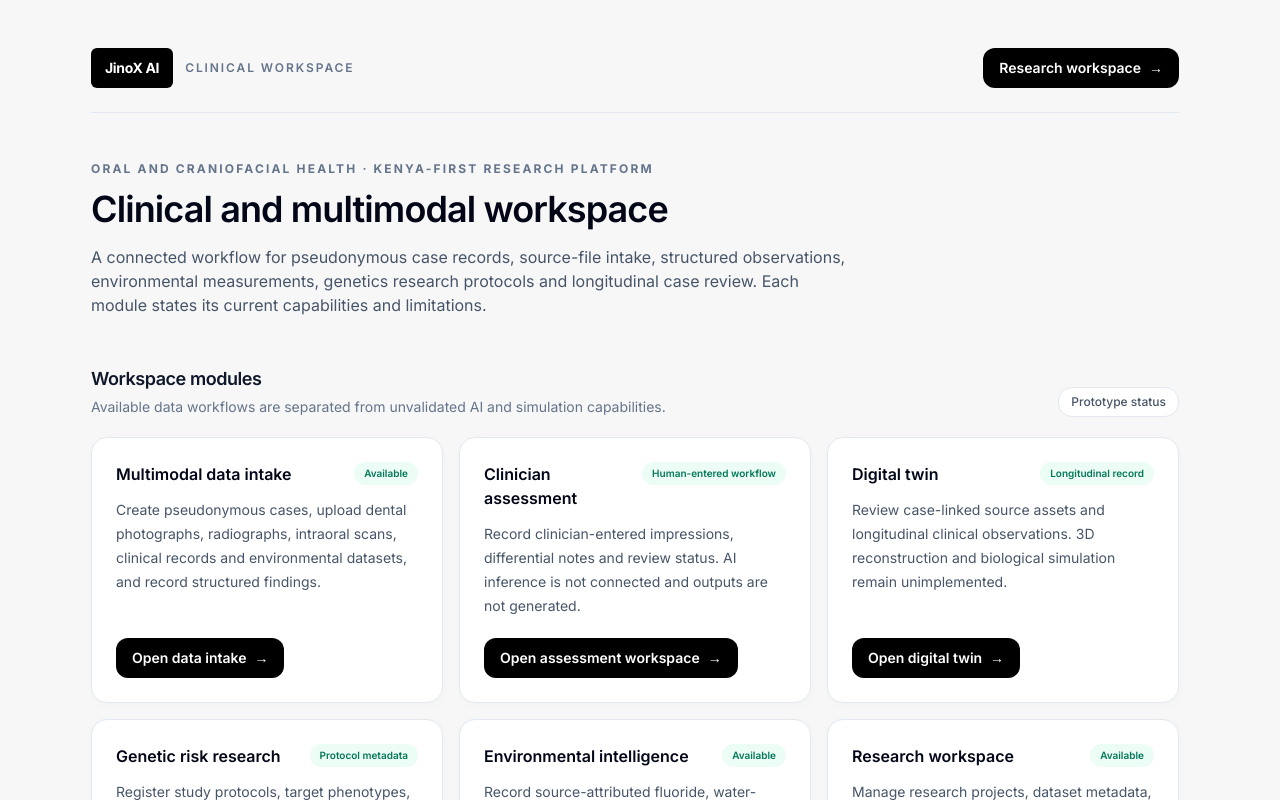
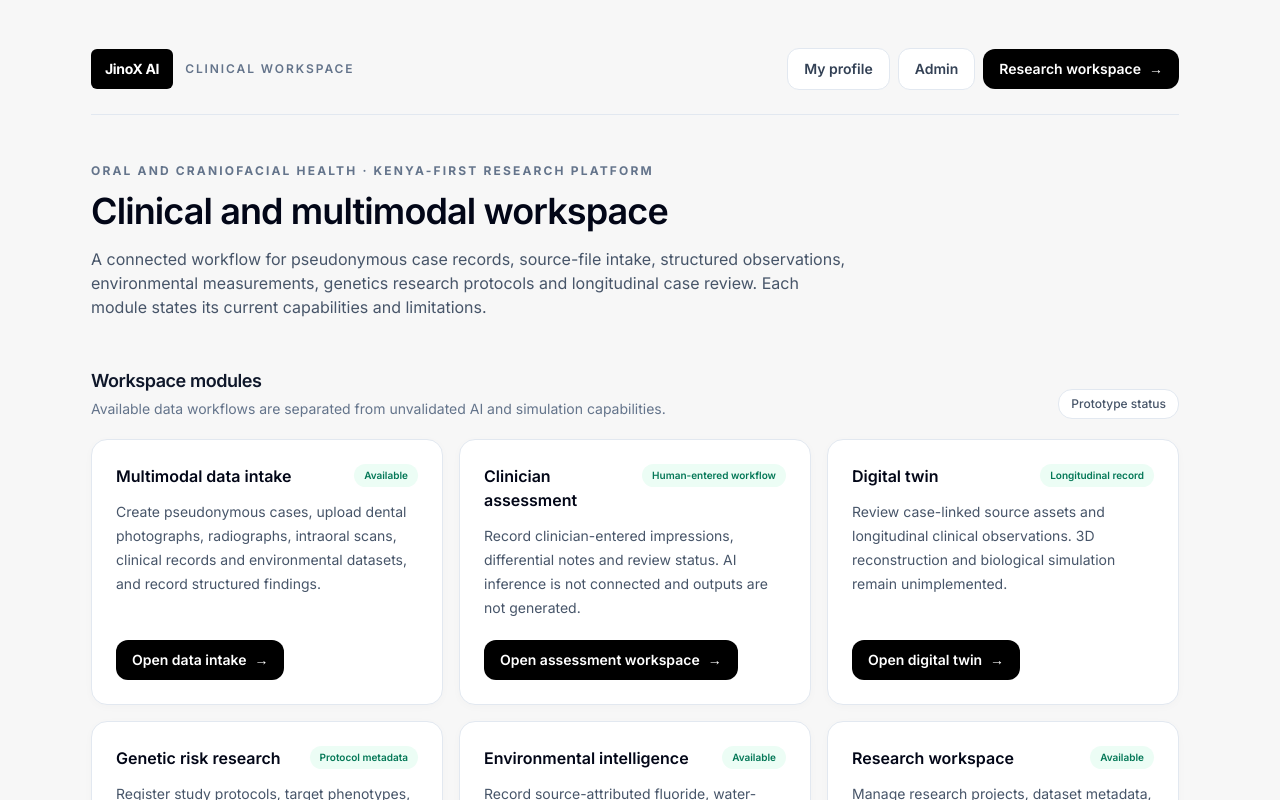
Before and after one commit to eltonarunga/jinox-v1.0, a Next.js app: page /clinical in a window 1280 px wide. Shown: the top 800 px of the page. Built offline with nearby package versions, Linux system fonts and the light colour scheme.

Commit message:
feat: link profile and admin workspace from clinical home

```diff
--- a/app/clinical/page.tsx
+++ b/app/clinical/page.tsx
@@ -18,9 +18,13 @@ export default function ClinicalWorkspacePage() {
             <span className="rounded-md bg-black px-3.5 py-2.5 text-sm font-bold tracking-tight text-white">JinoX AI</span>
             <span className="text-xs font-semibold uppercase tracking-[.16em] text-slate-500">Clinical workspace</span>
           </Link>
-          <Link href="/research" className="inline-flex min-h-10 items-center gap-2 rounded-xl bg-black px-4 py-2.5 text-sm font-semibold text-white transition hover:bg-slate-800 focus-visible:outline-none focus-visible:ring-2 focus-visible:ring-black focus-visible:ring-offset-2">
-            Research workspace <span aria-hidden="true">→</span>
-          </Link>
+          <nav className="flex flex-wrap items-center gap-2" aria-label="Account navigation">
+            <Link href="/profile" className="inline-flex min-h-10 items-center rounded-xl border border-slate-200 bg-white px-4 py-2.5 text-sm font-semibold text-slate-700 transition hover:bg-slate-50">My profile</Link>
+            <Link href="/admin" className="inline-flex min-h-10 items-center rounded-xl border border-slate-200 bg-white px-4 py-2.5 text-sm font-semibold text-slate-700 transition hover:bg-slate-50">Admin</Link>
+            <Link href="/research" className="inline-flex min-h-10 items-center gap-2 rounded-xl bg-black px-4 py-2.5 text-sm font-semibold text-white transition hover:bg-slate-800 focus-visible:outline-none focus-visible:ring-2 focus-visible:ring-black focus-visible:ring-offset-2">
+              Research workspace <span aria-hidden="true">→</span>
+            </Link>
+          </nav>
         </header>
 
         <section className="py-10 sm:py-12">
```
